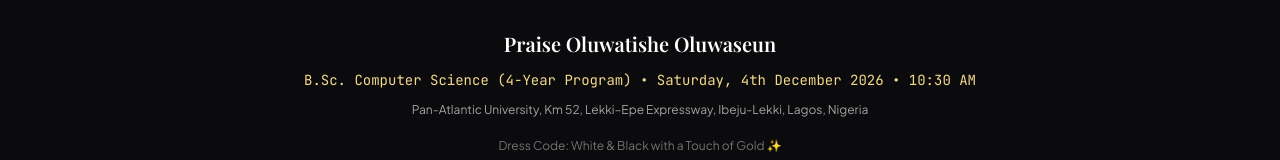
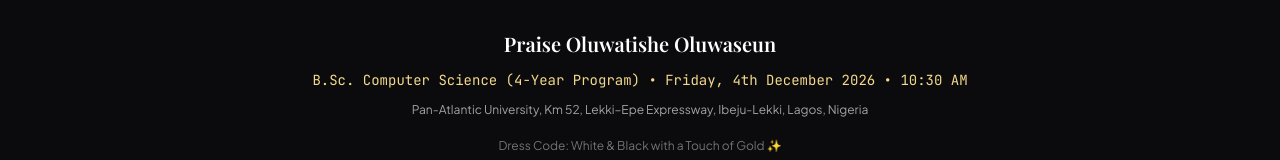
Before and after one commit to TBOSS2005/graduatonProject, a plain HTML site: page index.html in a window 1280 px wide. Shown: the part 4029-4189 px from the top of the page. Drawn offline with nearby package versions, Linux system fonts and the light colour scheme; a web font is replaced by a local one.

Commit message:
Add PAU graduation website

```diff
--- a/index.html
+++ b/index.html
@@ -576,7 +576,7 @@
         Praise Oluwatishe Oluwaseun
       </p>
       <p class="text-xs sm:text-sm font-mono text-gold-light">
-        B.Sc. Computer Science (4-Year Program) • Saturday, 4th December 2026 • 10:30 AM
+        B.Sc. Computer Science (4-Year Program) • Friday, 4th December 2026 • 10:30 AM
       </p>
       <p class="text-xs text-neutral-400">
         Pan-Atlantic University, Km 52, Lekki–Epe Expressway, Ibeju-Lekki, Lagos, Nigeria
```
